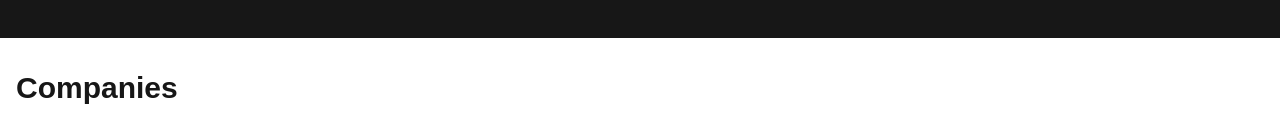
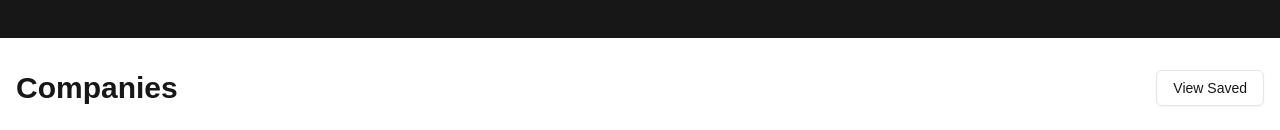
Before and after one commit to tusharv/career-pages-v2, a Next.js app: page / in a window 1280 px wide. Shown: the part 399-529 px from the top of the page. Built offline with nearby package versions, Linux system fonts and the light colour scheme.

Commit message:
Added a button to view saved

```diff
--- a/app/page.tsx
+++ b/app/page.tsx
@@ -86,6 +86,7 @@ export default function Home() {
 
   const { triggerEasterEgg, EasterEggComponent } = useEasterEgg()
   const [savedJobs, setSavedJobs] = useState<string[]>([]);
+  const [viewMode, setViewMode] = useState('all');
 
   useEffect(() => {
     setSavedJobs(getSavedJobs());
@@ -166,6 +167,10 @@ export default function Home() {
     setSavedJobs(getSavedJobs());
   };
 
+  const savedCompanies = useMemo(() => {
+    return companies.filter(company => savedJobs.includes(String(company.id)));
+  }, [companies, savedJobs]);
+
   return (
     <div className="min-h-screen bg-background text-foreground flex flex-col">
       <Header/>
@@ -237,9 +242,18 @@ export default function Home() {
           <>
             {/* Company Listings */}
             <div className="container mx-auto px-4 py-8">
-              <h3 className="text-3xl font-bold mb-6">Companies</h3>
+            {/* View Mode Toggle and Title */}
+            <div className="flex justify-between items-center mb-6">
+              <h3 className="text-3xl font-bold">Companies</h3>
+              <Button
+                variant="outline"
+                onClick={() => setViewMode(viewMode === 'all' ? 'saved' : 'all')}
+              >
+                {viewMode === 'all' ? 'View Saved' : 'View All Companies'}
+              </Button>
+            </div>
               <div className="grid grid-cols-1 md:grid-cols-2 lg:grid-cols-3 gap-4">
-                {currentCompanies.map((company: Company) => {
+                {(viewMode === 'all' ? currentCompanies : savedCompanies).map((company: Company) => {
 
                   const isSaved = savedJobs.includes(String(company.id));
                   let buttonIcon;
```
